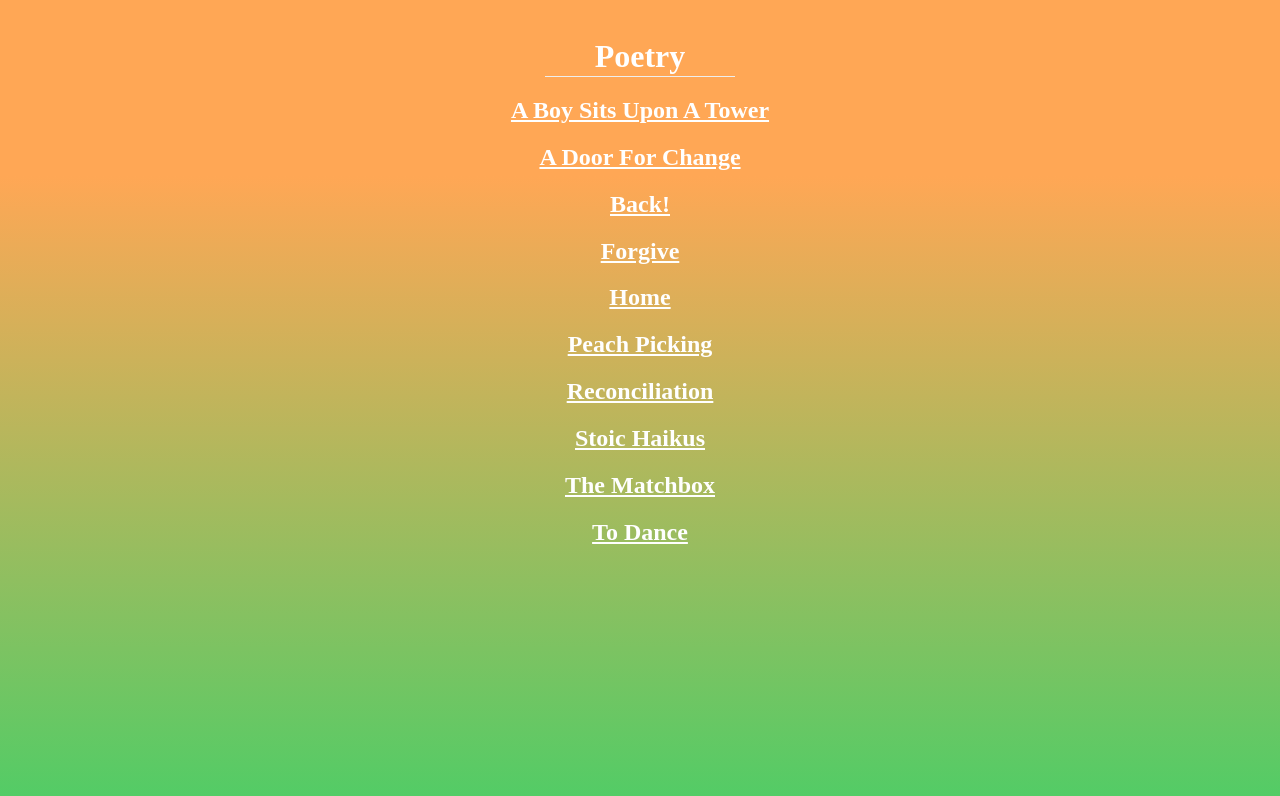
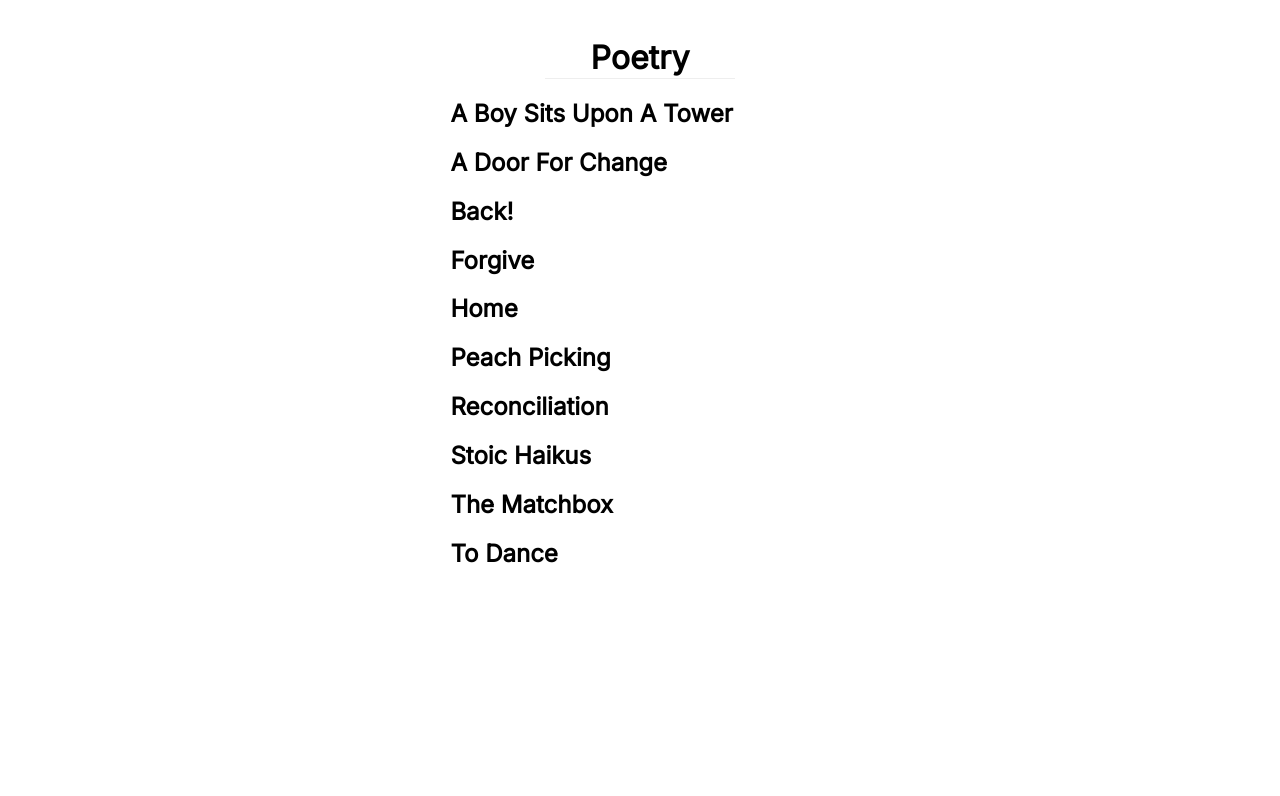
Before and after one commit to nettijoe96/nettijoe96.github.io, a SvelteKit app: page / in a window 1280 px wide. Shown: the top 796 px of the page. Built offline with nearby package versions, Linux system fonts and the light colour scheme.

Commit message:
remove gradient, new font

```diff
--- a/src/app.html
+++ b/src/app.html
@@ -4,6 +4,11 @@
 		<meta charset="utf-8" />
 		<link rel="icon" href="%sveltekit.assets%/favicon.png" />
 		<meta name="viewport" content="width=device-width" />
+
+		<link rel="preconnect" href="https://fonts.googleapis.com"><link rel="preconnect" href="https://fonts.gstatic.com" crossorigin><link href="https://fonts.googleapis.com/css2?family=Inter&display=swap" rel="stylesheet">
+		<style>
+			@import url('https://fonts.googleapis.com/css2?family=Inter&display=swap');
+		</style>
 		%sveltekit.head%
 	</head>
 	<body data-sveltekit-preload-data="hover">
--- a/src/routes/+page.svelte
+++ b/src/routes/+page.svelte
@@ -56,7 +56,7 @@
 
     {#each poems as {name, route}, i}
         <h2>
-            <a href={route}>{name}</a>
+            <a style="text-decoration:none" href={route}>{name}</a>
         </h2>
     {/each}
 </div>
@@ -68,6 +68,7 @@
     } */
 
     h1 {
+        font-weight: bold;
         margin-left: 42.5%;
         width: 15%;
         text-align: center;
@@ -76,16 +77,20 @@
         padding-bottom: 1px;
         border-bottom: 1px solid #eee;
         border-bottom-color: rgb(238, 238, 238);
-        color: white;
+        color: black;
+        font-family: 'Inter', sans-serif;
     }
 
     h2 {
-        text-align: center;
-        color: white;
+        margin-left: 35%;
+        width: 50%;
+        text-align: left;
+        color: black;
+        font-family: 'Inter', sans-serif;
     }
 
     a {
-        color: white;
+        color: black;
     }
 
 </style>
--- a/src/styles.css
+++ b/src/styles.css
@@ -1,8 +1,9 @@
 body {
     /* background: rgb(255,167,85);
     background: linear-gradient(180deg, rgba(255,167,85,1) 0%, rgba(182,148,255,1) 50%, rgba(82,204,102,1) 100%); */
-    background: rgb(255,167,85);
+
+    /* background: rgb(255,167,85);
     background: linear-gradient(180deg, rgba(255,167,85,1) 22%, rgba(82,204,102,1) 100%);
     background-repeat: no-repeat;
-    background-attachment: fixed;
+    background-attachment: fixed; */
 }
```
Also changed, not shown: src/routes/old/+page.svelte (deleted, +0 -38 lines).
